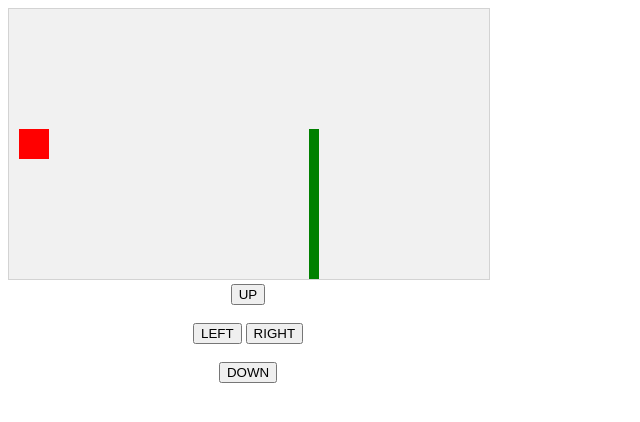
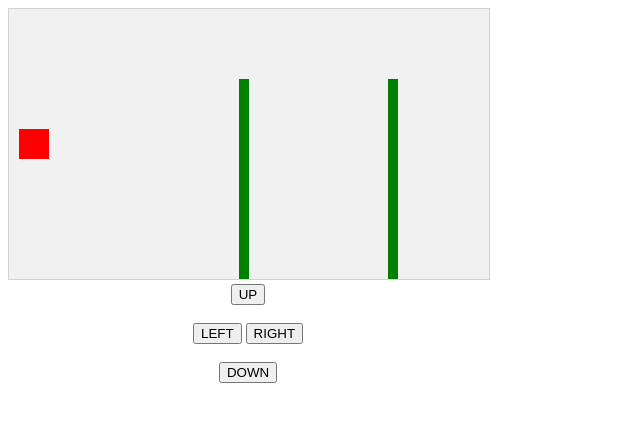
Before and after one commit to grahamspencer1/w3game, a plain HTML site: page index.html in a window 1280 px wide. Shown: the whole page, without its empty margins (0-640 px from the left). Drawn offline with Linux system fonts and the light colour scheme.

Commit message:
added multiple moving walls to collide with

```diff
--- a/index.html
+++ b/index.html
@@ -13,11 +13,10 @@ canvas {
 <script>
 
 var myGamePiece;
-var myObstacle;
+var myObstacles = [];
 
 function startGame() {
   myGamePiece = new component(30, 30, "red", 10, 120);
-  myObstacle = new component(10, 200, "green", 300, 120);
   myGameArea.start();
 }
 
@@ -29,6 +28,7 @@ var myGameArea = {
     this.canvas.style.cursor = "none";
     this.context = this.canvas.getContext("2d");
     document.body.insertBefore(this.canvas, document.body.childNodes[0]);
+    this.frameNo = 0;
     this.interval = setInterval(updateGameArea, 20);
   },
   clear : function() {
@@ -51,6 +51,10 @@ function component(width, height, color, x, y) {
     ctx.fillStyle = color;
     ctx.fillRect(this.x, this.y, this.width, this.height);
   }
+  this.newPos = function() {
+    this.x += this.speedX;
+    this.y += this.speedY;
+  }
   this.crashWith = function(otherobj) {
     var myleft = this.x;
     var myright = this.x + (this.width);
@@ -69,15 +73,31 @@ function component(width, height, color, x, y) {
 }
 
 function updateGameArea() {
-  if (myGamePiece.crashWith(myObstacle)) {
-    myGameArea.stop();
-  } else {
-    myGameArea.clear();
-    myObstacle.update();
-    myGamePiece.x += myGamePiece.speedX;
-    myGamePiece.y += myGamePiece.speedY;
-    myGamePiece.update();
+  var x, y;
+  for (i = 0; i < myObstacles.length; i += 1) {
+    if (myGamePiece.crashWith(myObstacles[i])) {
+      myGameArea.stop();
+      return;
+    }
   }
+  myGameArea.clear();
+  myGameArea.frameNo += 1;
+  if (myGameArea.frameNo == 1 || everyinterval(150)) {
+      x = myGameArea.canvas.width;
+      y = myGameArea.canvas.height - 200;
+      myObstacles.push(new component(10, 200, "green", x, y));
+  }
+  for (i = 0; i < myObstacles.length; i += 1) {
+      myObstacles[i].x += -1;
+      myObstacles[i].update();
+  }
+  myGamePiece.newPos();
+  myGamePiece.update();
+}
+
+function everyinterval(n) {
+    if ((myGameArea.frameNo / n) % 1 == 0) {return true;}
+    return false;
 }
 
 function moveup() {
```
